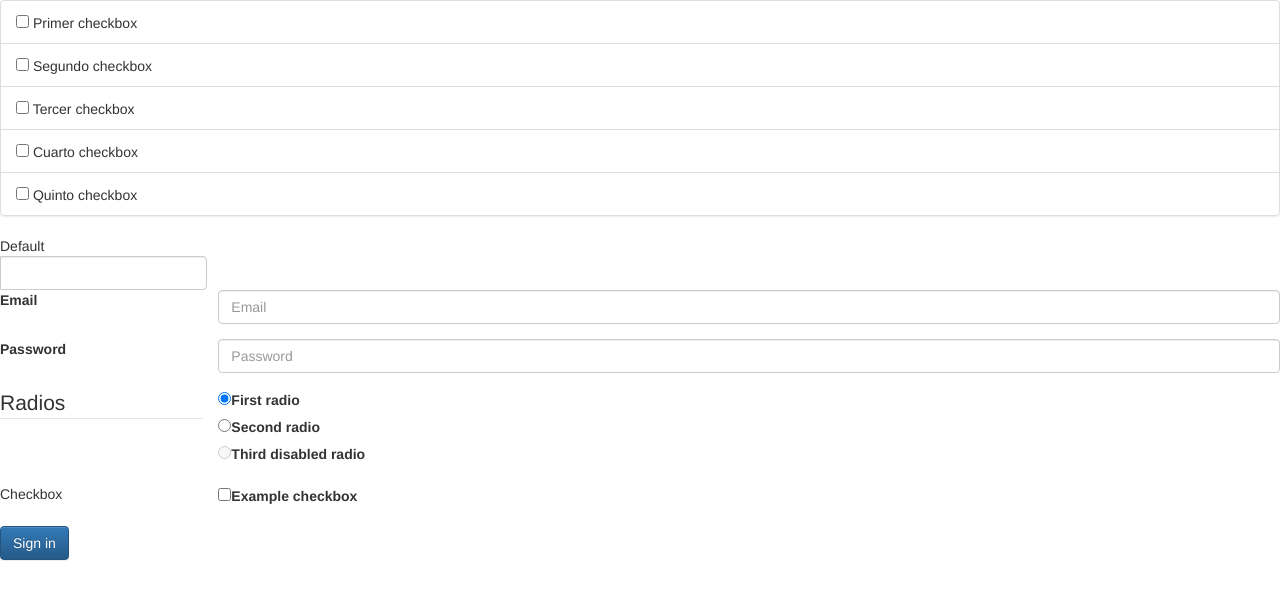
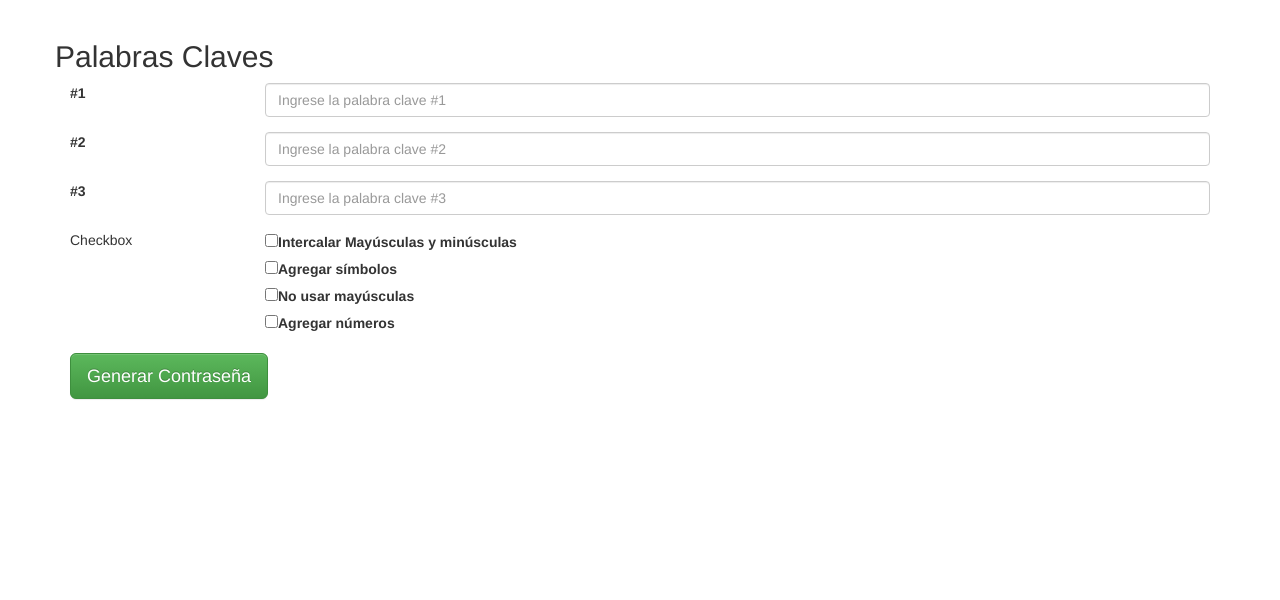
Before and after one commit to GomezWannaz-Santiago/Hackathon-ChatGPT, an Angular app in the folder FrontHackathon/: page /password in a window 1280 px wide. Shown: the top 600 px of the page. Built offline with nearby package versions, Linux system fonts and the light colour scheme.

Commit message:
Pantalla de Generación de Passwords

```diff
--- a/FrontHackathon/src/app/PasswordSecurity/PasswordSegurity.component.html
+++ b/FrontHackathon/src/app/PasswordSecurity/PasswordSegurity.component.html
@@ -1,87 +1,70 @@
-<ul class="list-group">
-    <li class="list-group-item">
-      <input class="form-check-input me-1" type="checkbox" value="" aria-label="...">
-      Primer checkbox
-    </li>
-    <li class="list-group-item">
-      <input class="form-check-input me-1" type="checkbox" value="" aria-label="...">
-      Segundo checkbox
-    </li>
-    <li class="list-group-item">
-      <input class="form-check-input me-1" type="checkbox" value="" aria-label="...">
-      Tercer checkbox
-    </li>
-    <li class="list-group-item">
-      <input class="form-check-input me-1" type="checkbox" value="" aria-label="...">
-      Cuarto checkbox
-    </li>
-    <li class="list-group-item">
-      <input class="form-check-input me-1" type="checkbox" value="" aria-label="...">
-      Quinto checkbox
-    </li>
-  </ul>
+<div class="container">
+  <br>
+  <form [formGroup]="form">
 
-<div class="input-group mb-3">
-    <div class="input-group-prepend">
-      <span class="input-group-text" id="inputGroup-sizing-default">Default</span>
+    <div class="form-group row">
+      <h2>Palabras Claves</h2>
+      <label for="inputEmail3" class="col-sm-2 col-form-label">#1</label>
+      <div class="col-sm-10">
+        <input  formControlName="palabraClave1" class="form-control" id="inputEmail3" placeholder="Ingrese la palabra clave #1">
+      </div>
     </div>
-    <input type="text" class="form-control" aria-label="Default" aria-describedby="inputGroup-sizing-default">
+
+    <div class="form-group row">
+      <label for="inputPassword3" class="col-sm-2 col-form-label">#2</label>
+      <div class="col-sm-10">
+        <input  formControlName="palabraClave2" class="form-control" id="inputPassword3" placeholder="Ingrese la palabra clave #2">
+      </div>
+    </div>
+    <div class="form-group row">
+      <label for="inputPassword3" class="col-sm-2 col-form-label">#3</label>
+      <div class="col-sm-10">
+        <input class="form-control" formControlName="palabraClave3" id="inputPassword3" placeholder="Ingrese la palabra clave #3">
+      </div>
+    </div>
+
+    <div class="form-group row">
+      <div class="col-sm-2">Checkbox</div>
+      <div class="col-sm-10">
+        <div class="form-check">
+          <input class="form-check-input" formControlName="intercalarMayus" type="checkbox" id="gridCheck1">
+          <label class="form-check-label" for="gridCheck1">
+            Intercalar Mayúsculas y minúsculas
+          </label>
+        </div>
+        <div class="form-check">
+          <input class="form-check-input" formControlName="agregarSimbolos" type="checkbox" id="gridCheck1">
+          <label class="form-check-label" for="gridCheck1">
+            Agregar símbolos
+          </label>
+        </div>
+        <div class="form-check">
+          <input class="form-check-input" formControlName="noUsarMayusculas" type="checkbox" id="gridCheck1">
+          <label class="form-check-label" for="gridCheck1">
+            No usar mayúsculas
+          </label>
+        </div>
+        <div class="form-check">
+          <input class="form-check-input"  formControlName="agregarNumeros" type="checkbox" id="gridCheck1">
+          <label class="form-check-label" for="gridCheck1">
+            Agregar números
+          </label>
+        </div>
+
+      </div>
+    </div>
+    <div class="form-group row">
+      <div class="col-sm-12">
+        <button type="button" (click)="submit()" class="btn btn-lg btn-success">Generar Contraseña</button>
+      </div>
+    </div>
+  </form>
+
+  <div *ngIf="response">
+    <p> La contraseña generada es : </p>
+    <h2> {{response.password}}</h2>
   </div>
 
 
 
-  <form>
-    <div class="form-group row">
-      <label for="inputEmail3" class="col-sm-2 col-form-label">Email</label>
-      <div class="col-sm-10">
-        <input type="email" class="form-control" id="inputEmail3" placeholder="Email">
-      </div>
-    </div>
-    <div class="form-group row">
-      <label for="inputPassword3" class="col-sm-2 col-form-label">Password</label>
-      <div class="col-sm-10">
-        <input type="password" class="form-control" id="inputPassword3" placeholder="Password">
-      </div>
-    </div>
-    <fieldset class="form-group">
-      <div class="row">
-        <legend class="col-form-label col-sm-2 pt-0">Radios</legend>
-        <div class="col-sm-10">
-          <div class="form-check">
-            <input class="form-check-input" type="radio" name="gridRadios" id="gridRadios1" value="option1" checked>
-            <label class="form-check-label" for="gridRadios1">
-              First radio
-            </label>
-          </div>
-          <div class="form-check">
-            <input class="form-check-input" type="radio" name="gridRadios" id="gridRadios2" value="option2">
-            <label class="form-check-label" for="gridRadios2">
-              Second radio
-            </label>
-          </div>
-          <div class="form-check disabled">
-            <input class="form-check-input" type="radio" name="gridRadios" id="gridRadios3" value="option3" disabled>
-            <label class="form-check-label" for="gridRadios3">
-              Third disabled radio
-            </label>
-          </div>
-        </div>
-      </div>
-    </fieldset>
-    <div class="form-group row">
-      <div class="col-sm-2">Checkbox</div>
-      <div class="col-sm-10">
-        <div class="form-check">
-          <input class="form-check-input" type="checkbox" id="gridCheck1">
-          <label class="form-check-label" for="gridCheck1">
-            Example checkbox
-          </label>
-        </div>
-      </div>
-    </div>
-    <div class="form-group row">
-      <div class="col-sm-10">
-        <button type="submit" class="btn btn-primary">Sign in</button>
-      </div>
-    </div>
-  </form>
+</div>
--- a/FrontHackathon/src/app/PasswordSecurity/PasswordSegurity.component.ts
+++ b/FrontHackathon/src/app/PasswordSecurity/PasswordSegurity.component.ts
@@ -1,4 +1,7 @@
 import { Component, OnInit } from '@angular/core';
+import { FormBuilder } from '@angular/forms';
+import { PasswordGeneratingService } from '../services/password-generating.service';
+import { PasswordResponse } from '../models/password-response.model';
 
 @Component({
   selector: 'password-Segurity',
@@ -7,8 +10,44 @@ import { Component, OnInit } from '@angular/core';
 })
 export class PasswordSegurityComponent implements OnInit {
 
-  constructor() { }
+  form : any
+  response : any;
+
+  constructor(private fb : FormBuilder, private securitySvc : PasswordGeneratingService) {
+    this.form = fb.group({
+      palabraClave1 : [],
+      palabraClave2 : [],
+      palabraClave3 : [],
+      intercalarMayus : [],
+      agregarSimbolos : [],
+      noUsarMayusculas : [],
+      agregarNumeros : []
+    });
+  }
 
 
   ngOnInit(): void {
-  }}
+  }
+
+  submit() {
+    this.response = undefined;
+    if(!this.form.valid)
+      return;
+
+    let request  ={
+      palabrasClave : [this.form.value.palabraClave1, this.form.value.palabraClave2, this.form.value.palabraClave3],
+      alternarMayusculas : this.form.value.intercalarMayus,
+      agregarSimbolos : this.form.value.agregarSimbolos,
+      agregarNumeros : this.form.value.agregarNumeros
+    }
+
+    this.securitySvc.generatePassword(request).subscribe((data : any) =>{
+      if(data){
+        this.response = {password : data};
+      }
+
+    })
+
+
+  }
+}
--- a/FrontHackathon/src/app/app.module.ts
+++ b/FrontHackathon/src/app/app.module.ts
@@ -17,7 +17,6 @@ import { ReactiveFormsModule } from '@angular/forms';
     BrowserModule,
     AppRoutingModule,
     ReactiveFormsModule
-
   ],
   providers: [],
   bootstrap: [AppComponent]
--- a/FrontHackathon/src/app/models/password-request.model.ts
+++ b/FrontHackathon/src/app/models/password-request.model.ts
@@ -2,8 +2,5 @@ export interface PasswordRequest {
     palabrasClave : string[];
     alternarMayusculas : boolean;
     agregarSimbolos : boolean;
-    desordenarPalabras : boolean;
-
-
-
+    agregarNumeros : boolean;
 }
--- a/FrontHackathon/src/app/models/password-response.model.ts
+++ b/FrontHackathon/src/app/models/password-response.model.ts
@@ -1,7 +1,3 @@
 export interface PasswordResponse {
-
-
-
-
-
+    password : string;
 }
--- a/FrontHackathon/src/app/services/chat-gpt.service.ts
+++ b/FrontHackathon/src/app/services/chat-gpt.service.ts
@@ -10,7 +10,7 @@ export class ChatGptService {
   constructor() { }
 
   configuration = new Configuration({
-    apiKey: "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"
+    apiKey: "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"
   });
 
 
--- a/FrontHackathon/src/app/services/password-generating.service.ts
+++ b/FrontHackathon/src/app/services/password-generating.service.ts
@@ -1,5 +1,6 @@
 import { Injectable } from "@angular/core";
 import { PasswordRequest } from "../models/password-request.model";
+import { ChatGptService } from "./chat-gpt.service";
 
 @Injectable({
     providedIn: 'root',
@@ -8,10 +9,24 @@ import { PasswordRequest } from "../models/password-request.model";
 
 export class PasswordGeneratingService {
 
-    constructor() { }
+    constructor(private chatGptService : ChatGptService) { }
 
     generatePassword(obj : PasswordRequest) : any{
+      let stringRequest : string  ="Genera una contraseña que contenga las siguientes palabras clave: ";
+      obj.palabrasClave.forEach(p => {
+        stringRequest += p +" ";
+      })
 
+      if(obj.agregarNumeros || obj.agregarSimbolos || obj.alternarMayusculas){
+        stringRequest += "Y considera los siguientes parámetros: "
+
+        stringRequest += (!obj.agregarNumeros ? "No agregues" : "Agrega " )+ "números";
+        stringRequest += (!obj.agregarSimbolos ? "No agregues" : "Agrega " )+ "símbolos";
+        stringRequest += (!obj.alternarMayusculas ? "No alternes" : "Alterna " )+ "mayúsculas y minúsculas";
+      }
+
+
+      return this.chatGptService.getDataFromOpenAI(stringRequest);
     }
 
 
```
